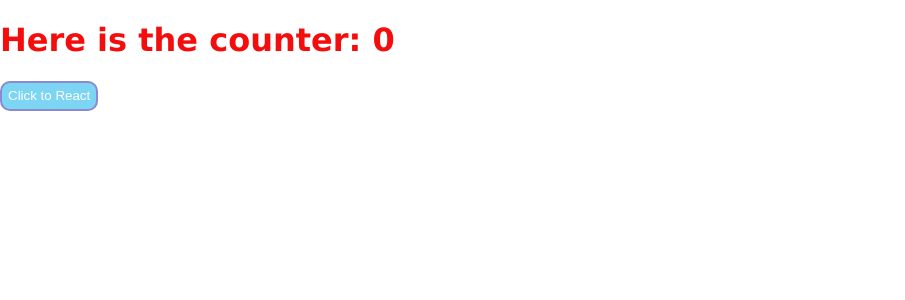
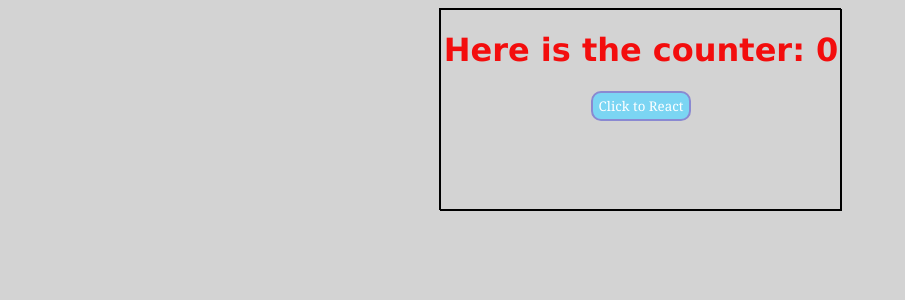
Before and after one commit to DevAffan/click_counter, a React (Create React App) app: page / in a window 1280 px wide. Shown: the top 300 px of the page, without its empty margins (0-905 px from the left). Built offline with nearby package versions, Linux system fonts and the light colour scheme.

Commit message:
Counter update

```diff
--- a/src/App.css
+++ b/src/App.css
@@ -1,16 +1,30 @@
+body {
+    background-color: lightgrey;
+}
+
+div {
+    width: 400px;
+    height: 200px;
+    border: 1px solid black;
+    text-align: center;
+    margin: auto;
+}
+
+
+
 button{
     border-radius: 10px;
     background-color: rgb(123, 213, 243);
     height: 30px;
     color: white;
     border: 2px solid rgb(138, 137, 209) ;
+    font-family: Georgia, 'Times New Roman', Times, serif;
 }
-
-
 
 button:hover {
     background-color: aquamarine;
     color: black;
+
 }
 
 
--- a/src/index.css
+++ /dev/null
@@ -1,13 +0,0 @@
-body {
-  margin: 0;
-  font-family: -apple-system, BlinkMacSystemFont, 'Segoe UI', 'Roboto', 'Oxygen',
-    'Ubuntu', 'Cantarell', 'Fira Sans', 'Droid Sans', 'Helvetica Neue',
-    sans-serif;
-  -webkit-font-smoothing: antialiased;
-  -moz-osx-font-smoothing: grayscale;
-}
-
-code {
-  font-family: source-code-pro, Menlo, Monaco, Consolas, 'Courier New',
-    monospace;
-}
--- a/src/index.js
+++ b/src/index.js
@@ -1,6 +1,5 @@
 import React from 'react';
 import ReactDOM from 'react-dom';
-import './index.css';
 import App from './App';
 
 ReactDOM.render(
```
Also changed, not shown: 1 other file (tests, documents, lock files or other folders).
